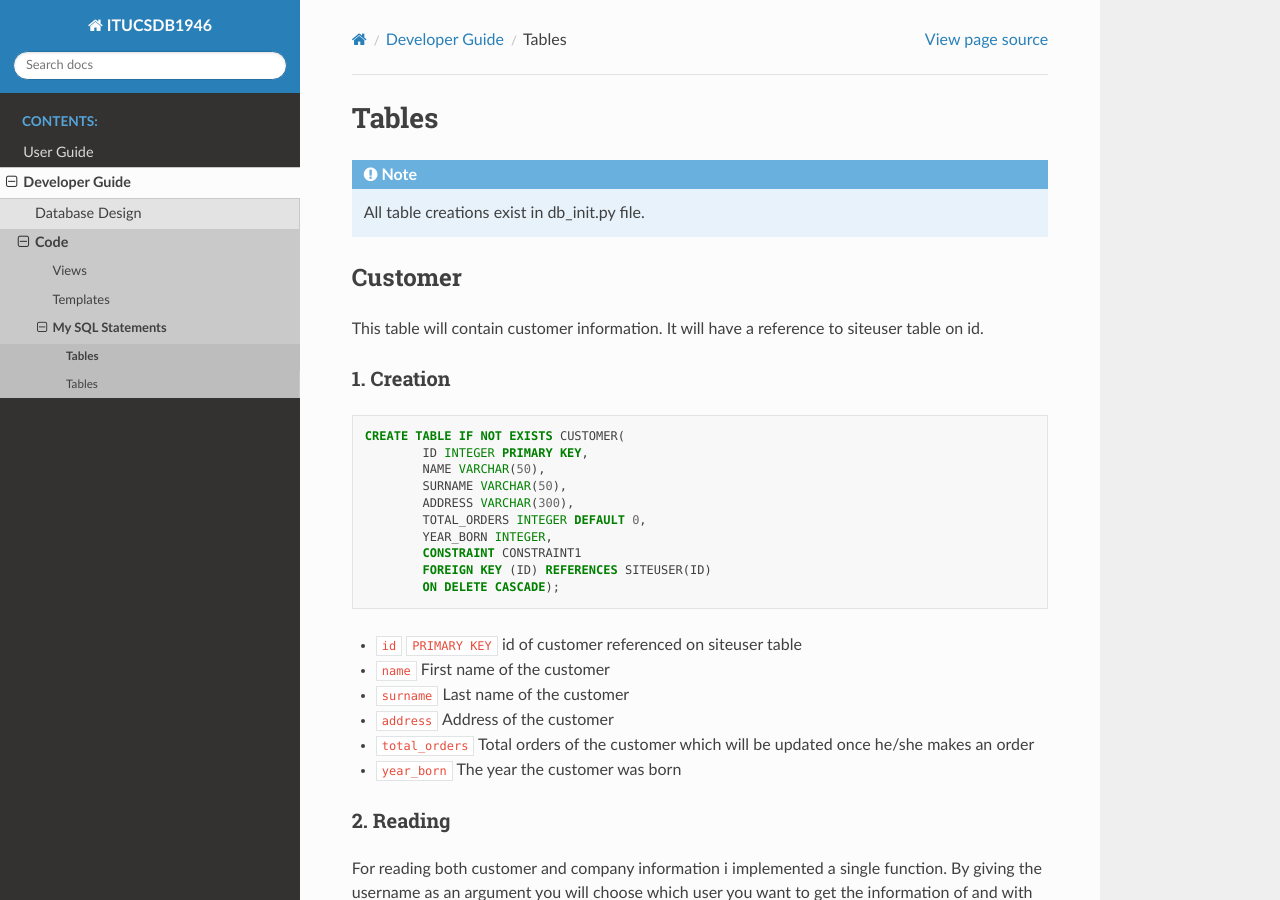
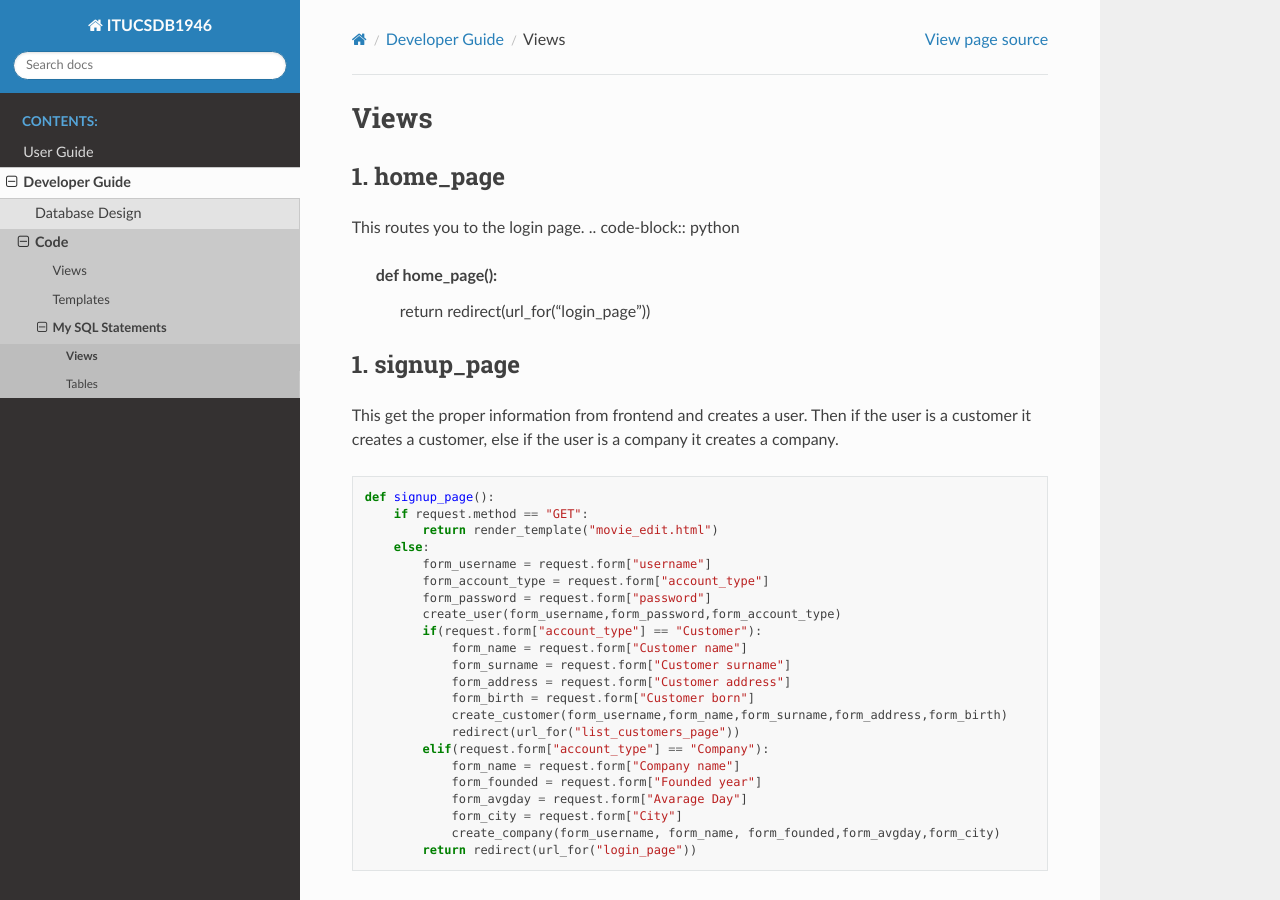
Before and after one commit to itucsdb1946/itucsdb1946, a Sphinx documentation site: the page built from docs/source/developer/member1.rst, in a window 1280 px wide and 900 px high. Built offline with Sphinx 7.4.7 and the Read the Docs theme 2.0.0, drawn with Linux system fonts in a browser that asks for light colours.

Commit message:
Update member1.rst

```diff
--- a/docs/source/developer/member1.rst
+++ b/docs/source/developer/member1.rst
@@ -1,12 +1,46 @@
-Tables
+Views
 ===================================
 
-.. note:: All table creations exist in db_init.py file.
+**************
+1. home_page
+**************
+
+This routes you to the login page.
+.. code-block:: python
+
+	def home_page():
+    		return redirect(url_for("login_page"))
 
 **************
-Customer
+1. signup_page
 **************
-This table will contain customer information. It will have a reference to siteuser table on id.
+
+This get the proper information from frontend and creates a user. Then if the user is a customer it creates a customer, else if the user is a company it creates a company.
+
+.. code-block:: python
+
+	def signup_page():
+	    if request.method == "GET":
+		return render_template("movie_edit.html")
+	    else:
+		form_username = request.form["username"]
+		form_account_type = request.form["account_type"]
+		form_password = request.form["password"]
+		create_user(form_username,form_password,form_account_type)
+		if(request.form["account_type"] == "Customer"):
+		    form_name = request.form["Customer name"]
+		    form_surname = request.form["Customer surname"]
+		    form_address = request.form["Customer address"]
+		    form_birth = request.form["Customer born"]
+		    create_customer(form_username,form_name,form_surname,form_address,form_birth)
+		    redirect(url_for("list_customers_page"))
+		elif(request.form["account_type"] == "Company"):
+		    form_name = request.form["Company name"]
+		    form_founded = request.form["Founded year"]
+		    form_avgday = request.form["Avarage Day"]
+		    form_city = request.form["City"]
+		    create_company(form_username, form_name, form_founded,form_avgday,form_city)
+		return redirect(url_for("login_page"))
 
 1. Creation
 ~~~~~~~~~~~~~~~~~~~~~~~~
```
